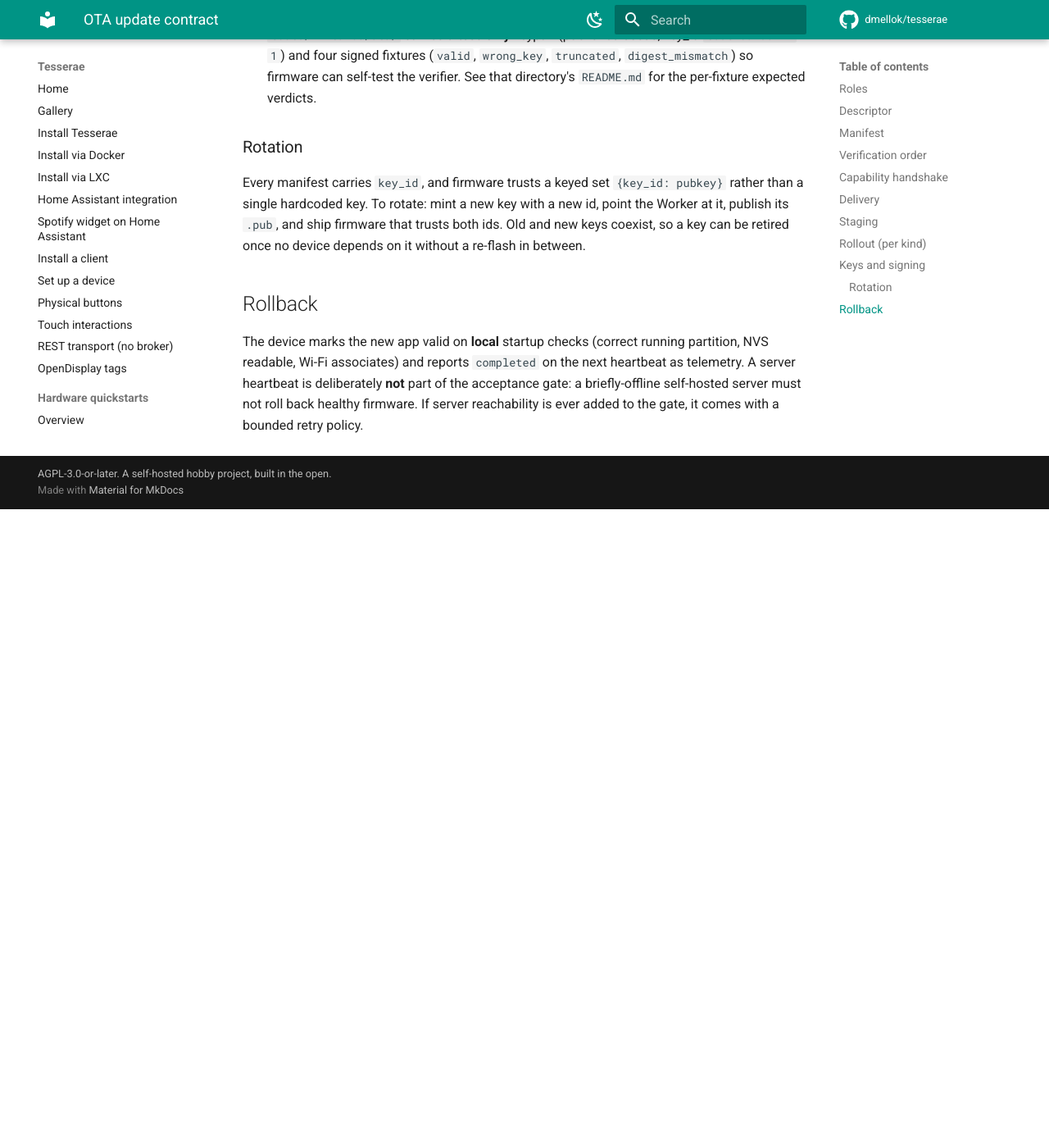
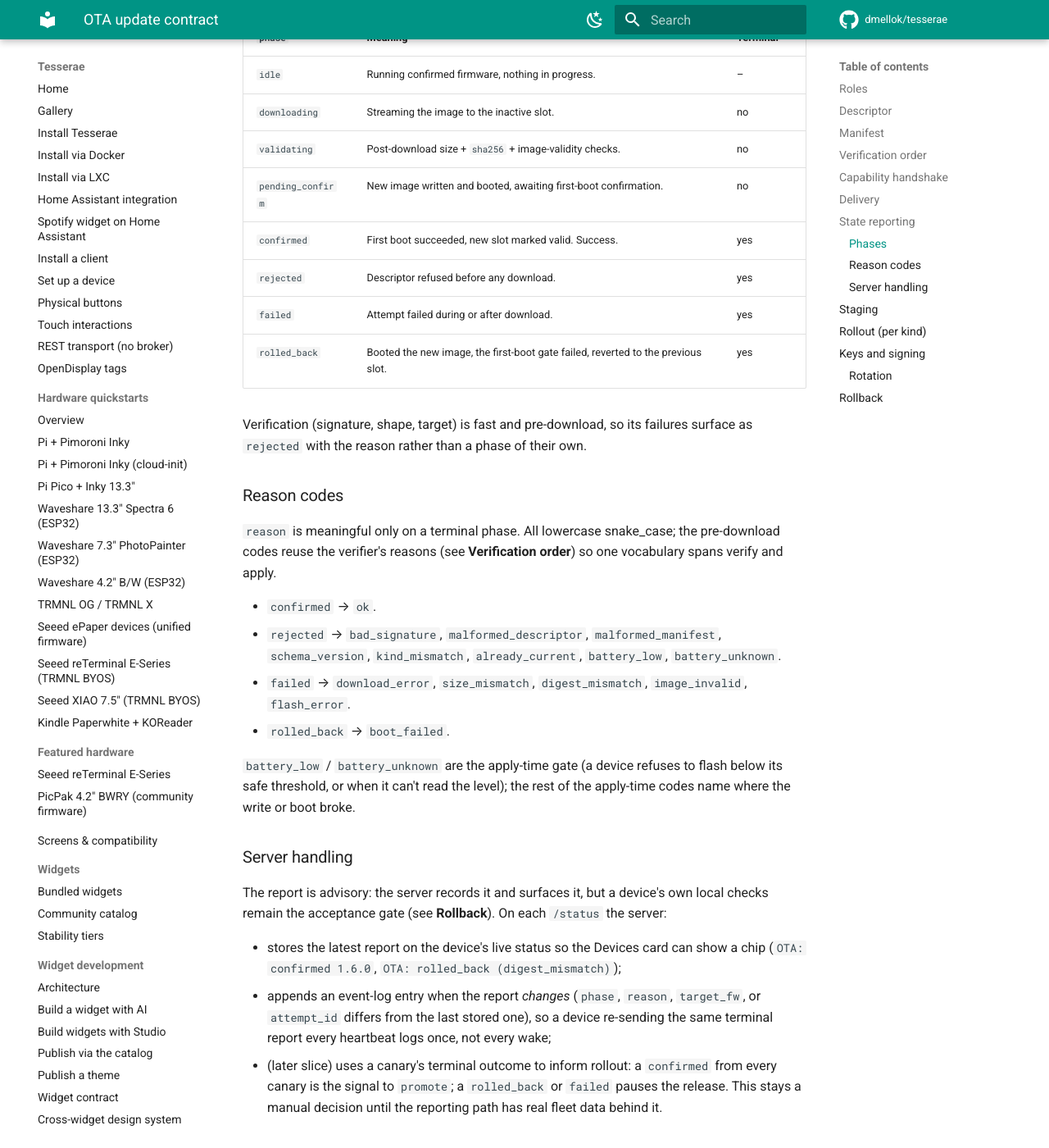
Before and after one commit to dmellok/tesserae, an MkDocs documentation site: the page built from docs/ota/contract.md, in a window 1280 px wide and 1400 px high, scrolled down 3973 px. Shown: the whole window at 82% size. Built offline with MkDocs 1.6.1 and Material for MkDocs 9.7.7, drawn with Linux system fonts in a browser that asks for light colours; comment, search, counter and statistics services are not loaded; before the commit the page ends 4594 px from its top, so only the background shows below that; some of the changed text lies outside the part shown.

Commit message:
docs: OTA device state-reporting shape + rollout status (#121)
Specify the report fields devices add to the ota heartbeat object
(phase, reason, target_fw, attempt_id, detail) and refresh the status
line now that the signing Worker, R2 hosting, and per-kind rollout are
live.

````diff
--- a/docs/ota/contract.md
+++ b/docs/ota/contract.md
@@ -5,11 +5,13 @@
 This is the shared boundary between the Tesserae server (which signs) and the
 device firmware (which verifies and applies). Discussion: #121.
 
-Status: Phase 1. The signer, verifier, published test key, and signed fixtures
-exist (`app/ota/`, `tests/fixtures/ota/`), and the `/status` capability handshake
-and descriptor delivery are wired (`app/rest_api.py`, `app/state/ota_staging.py`,
-staged via `python -m app.ota.stage`). Still to come: the production key, image
-hosting on R2, OTA state reporting, and staged rollout controls.
+Status: the signer, verifier, published test key, and signed fixtures exist
+(`app/ota/`, `tests/fixtures/ota/`); the `/status` capability handshake and
+descriptor delivery are wired (`app/rest_api.py`, `app/state/ota_staging.py`,
+staged via `python -m app.ota.stage`); the production signing Worker + R2 image
+hosting and the per-kind rollout controls (`python -m app.ota.release`) are live.
+The state-reporting shape below (device → server) is now specified; the
+server-side ingest of it is the remaining slice.
 
 ## Roles
 
@@ -114,6 +116,92 @@
 `already_current` check skips a descriptor naming the running version, so the
 server keeps offering a staged descriptor until it is cleared.
 
+## State reporting
+
+A device reports the outcome of its OTA lifecycle back to the server by adding
+report fields to the same `ota` object it already sends for the capability
+handshake. One namespace, so a device that speaks OTA sends one object:
+
+```json
+{ "...normal heartbeat fields...": "...",
+  "ota": {
+    "schema": 1,
+    "phase": "confirmed",
+    "reason": "ok",
+    "target_fw": "1.6.0",
+    "attempt_id": "a3f19c",
+    "detail": ""
+  }
+}
+```
+
+`schema` is unchanged and stays required (it is the capability advertisement the
+server gates delivery on). The report fields are all optional, so existing
+firmware that sends only `{"schema": 1}` keeps working and simply reports no
+state.
+
+| Field | Type | Meaning |
+| --- | --- | --- |
+| `phase` | string | Current lifecycle phase (enum below). Absent → treated as `idle`. |
+| `reason` | string | Stable outcome code for a terminal phase; `ok` on success. Ignored for in-progress phases. |
+| `target_fw` | string | The `fw_version` of the descriptor this report is about. Lets the server correlate the report to what it offered (kind + `target_fw`). Absent when `idle`. |
+| `attempt_id` | string | Opaque, device-chosen id, stable across the multi-wake life of one attempt (a counter, or the descriptor `sha256` prefix). Lets the server dedup progress beats and tie a `rolled_back` back to the `downloading` that preceded it. Optional. |
+| `detail` | string | Short human context for logs (e.g. `http 500 on image fetch`). Never parsed for logic; capped at 200 bytes server-side. |
+
+### Phases
+
+Coarse enough that a device need only heartbeat at phase boundaries, not
+mid-transfer. A device that sleeps through the whole apply in one wake reports
+only the terminal phase.
+
+| `phase` | Meaning | Terminal |
+| --- | --- | --- |
+| `idle` | Running confirmed firmware, nothing in progress. | – |
+| `downloading` | Streaming the image to the inactive slot. | no |
+| `validating` | Post-download size + `sha256` + image-validity checks. | no |
+| `pending_confirm` | New image written and booted, awaiting first-boot confirmation. | no |
+| `confirmed` | First boot succeeded, new slot marked valid. Success. | yes |
+| `rejected` | Descriptor refused before any download. | yes |
+| `failed` | Attempt failed during or after download. | yes |
+| `rolled_back` | Booted the new image, the first-boot gate failed, reverted to the previous slot. | yes |
+
+Verification (signature, shape, target) is fast and pre-download, so its
+failures surface as `rejected` with the reason rather than a phase of their own.
+
+### Reason codes
+
+`reason` is meaningful only on a terminal phase. All lowercase snake_case;
+the pre-download codes reuse the verifier's reasons (see **Verification order**)
+so one vocabulary spans verify and apply.
+
+- `confirmed` → `ok`.
+- `rejected` → `bad_signature`, `malformed_descriptor`, `malformed_manifest`,
+  `schema_version`, `kind_mismatch`, `already_current`, `battery_low`,
+  `battery_unknown`.
+- `failed` → `download_error`, `size_mismatch`, `digest_mismatch`,
+  `image_invalid`, `flash_error`.
+- `rolled_back` → `boot_failed`.
+
+`battery_low` / `battery_unknown` are the apply-time gate (a device refuses to
+flash below its safe threshold, or when it can't read the level); the rest of
+the apply-time codes name where the write or boot broke.
+
+### Server handling
+
+The report is advisory: the server records it and surfaces it, but a device's
+own local checks remain the acceptance gate (see **Rollback**). On each
+`/status` the server:
+
+- stores the latest report on the device's live status so the Devices card can
+  show a chip (`OTA: confirmed 1.6.0`, `OTA: rolled_back (digest_mismatch)`);
+- appends an event-log entry when the report *changes* (`phase`, `reason`,
+  `target_fw`, or `attempt_id` differs from the last stored one), so a device
+  re-sending the same terminal report every heartbeat logs once, not every wake;
+- (later slice) uses a canary's terminal outcome to inform rollout: a
+  `confirmed` from every canary is the signal to `promote`; a `rolled_back` or
+  `failed` pauses the release. This stays a manual decision until the reporting
+  path has real fleet data behind it.
+
 ## Staging
 
 An operator stages a signed descriptor for a device with the signer + stager:
@@ -180,8 +268,8 @@
 ## Rollback
 
 The device marks the new app valid on **local** startup checks (correct running
-partition, NVS readable, Wi-Fi associates) and reports `completed` on the next
-heartbeat as telemetry. A server heartbeat is deliberately **not** part of the
-acceptance gate: a briefly-offline self-hosted server must not roll back healthy
-firmware. If server reachability is ever added to the gate, it comes with a
-bounded retry policy.
+partition, NVS readable, Wi-Fi associates) and reports the `confirmed` phase on
+the next heartbeat as telemetry (see **State reporting**). A server heartbeat is
+deliberately **not** part of the acceptance gate: a briefly-offline self-hosted
+server must not roll back healthy firmware. If server reachability is ever added
+to the gate, it comes with a bounded retry policy.
````
